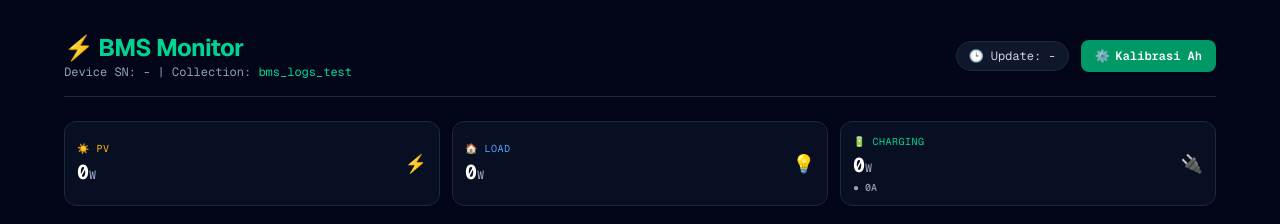
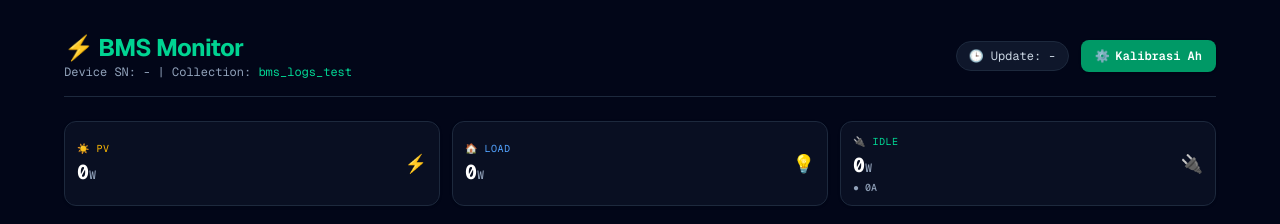
Before and after one commit to areesmoon/growatt-dashboard, a Next.js app: page / in a window 1280 px wide. Shown: the top 224 px of the page. Built offline with nearby package versions, Linux system fonts and the light colour scheme; no server answers; the database is empty.

Commit message:
Charging-discharging status

```diff
--- a/src/app/page.tsx
+++ b/src/app/page.tsx
@@ -257,7 +257,7 @@ export default function Dashboard() {
 
           <div className="bg-slate-900/60 border border-slate-800 rounded-xl p-3 backdrop-blur-sm shadow flex items-center justify-between">
             <div>
-              <p className="text-[10px] font-mono uppercase tracking-wider text-emerald-400">🔋 Charging</p>
+              <p className="text-[10px] font-mono uppercase tracking-wider text-emerald-400">{isCharging ? '⚡ Charging' : isDischarging ? '🔋 Discharging' : '🔌 Idle'}</p>
               <h3 className="text-xl font-bold text-white font-mono mt-0.5">
                 {system.totalPower ?? 0}<span className="text-xs font-normal text-slate-400">W</span>
               </h3>
```
